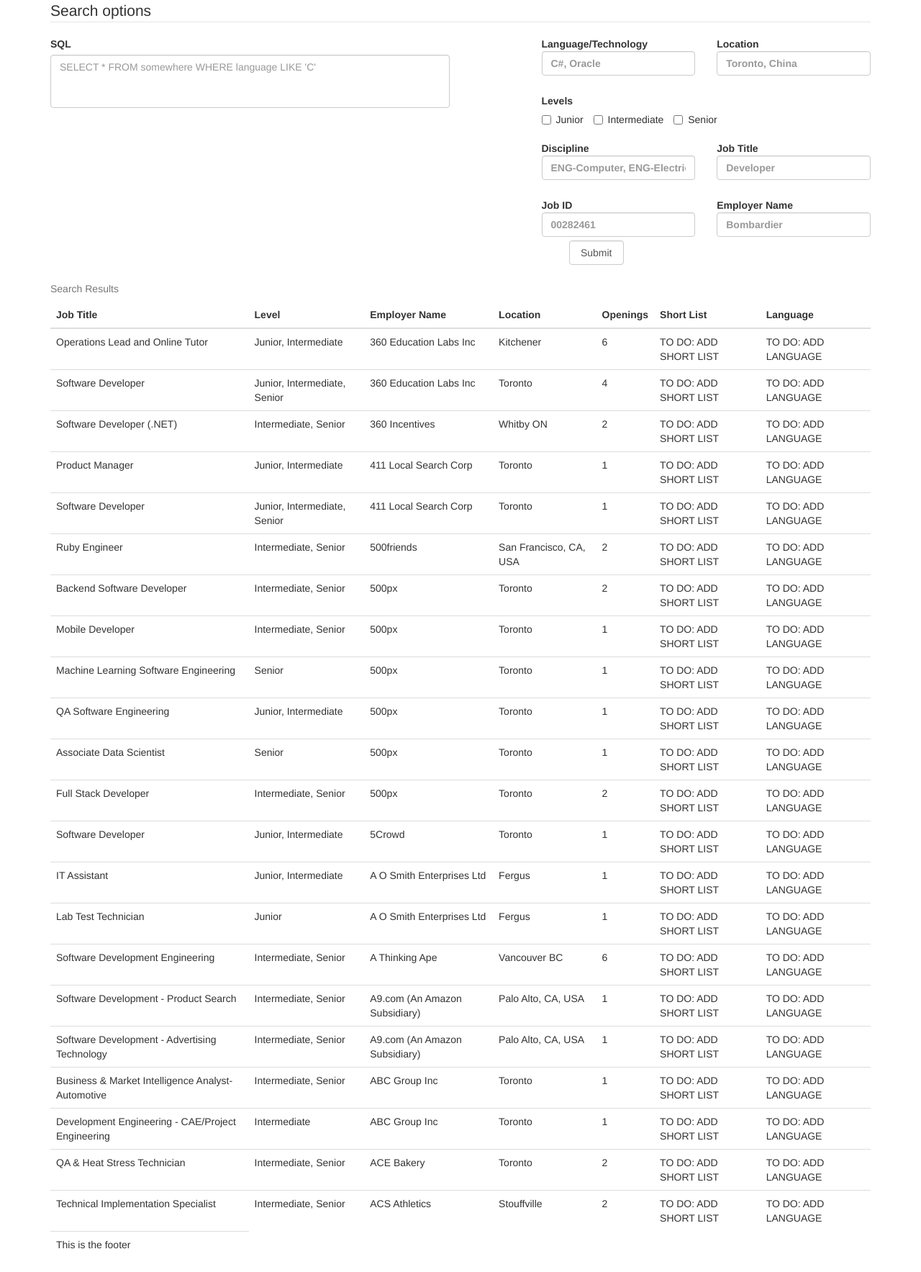
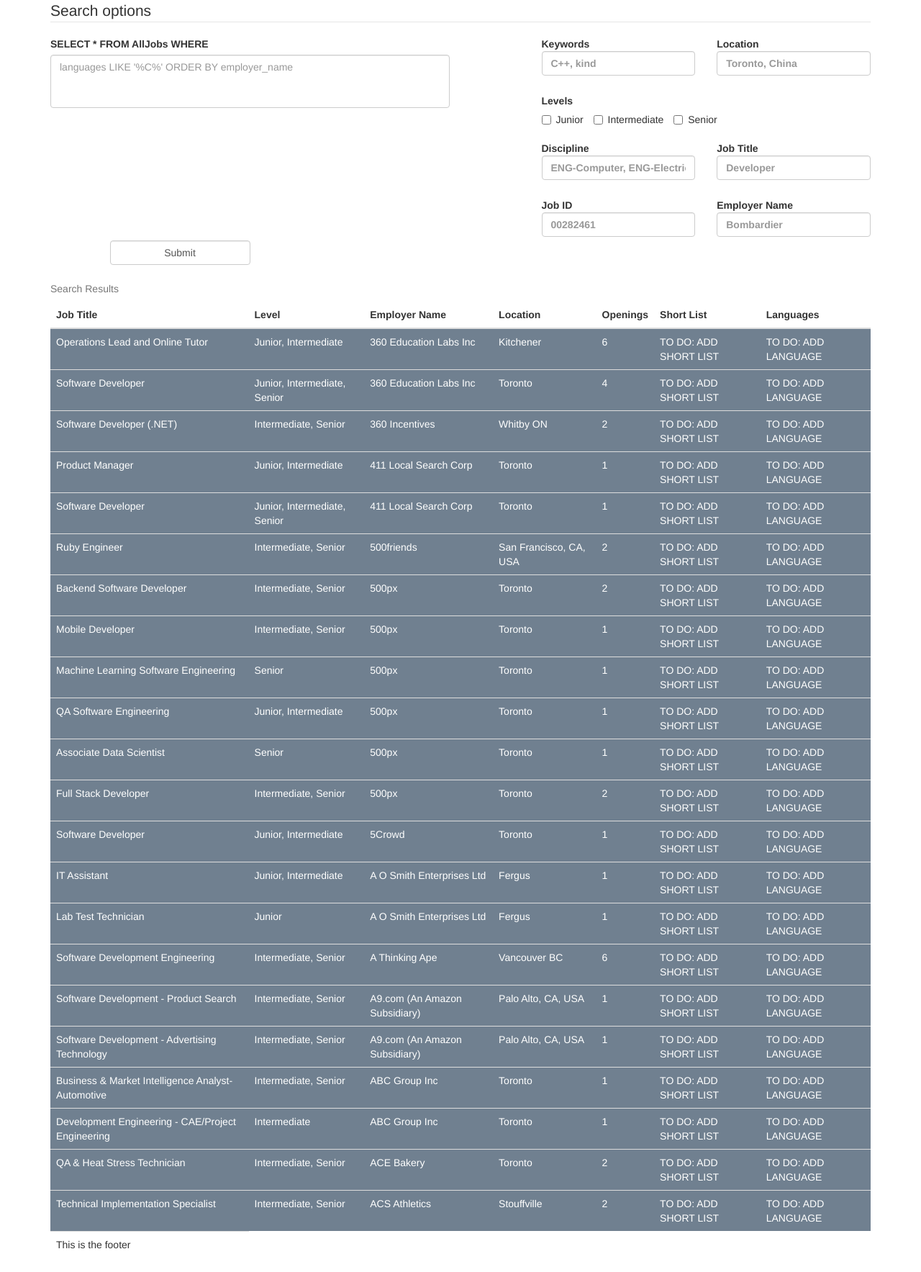
Before and after one commit to NanoBreeze/JobMine-EZSearch, a Flask app: page /jobInquiry in a window 1280 px wide. Shown: the whole page at 72% size. Run offline with Flask 2, Linux system fonts and the light colour scheme; data comes from the database, SQL or seed files in the repository; both versions use the stored data as it was after the commit; some libraries are stand-ins or nearby versions.

Commit message:
Still need to add language column

```diff
--- a/GetJobs.py
+++ b/GetJobs.py
@@ -82,6 +82,7 @@
 
         summary = summary.replace(r'\r', '')
         summary = summary.replace(r'\t', '')
+        '''
         summary = summary.replace('&nbsp;','')
 
         #change upsidedown question mark with a single quote
@@ -101,7 +102,7 @@
 
         #maintain line breaks
         summary = summary.replace(r'<br />', '\n')
-
+        '''
         print(summary)
         c.execute("INSERT INTO AllJobs(job_identifier, job_title, employer_name, unit_name, location, number_of_openings, discipline, level, hiring_support, work_term_support, comments, summary) VALUES(?,?,?,?,?,?,?,?,?,?,?,?)",
                                        (job_identifier, job_title, employer_name, unit_name, location, number_of_openings, discipline, level, hiring_support, work_term_support, comments, summary,))
--- a/Main.py
+++ b/Main.py
@@ -3,23 +3,116 @@
 
 app = Flask(__name__)
 
+#the first page user sees. Requires the user to input their JobMine credentials
 @app.route('/')
 def welcome():
     return render_template("Welcome.html")
 
+#shows the Job Inquiry page, where the user can search for jobs
 @app.route('/jobInquiry')
 def job_inquiry():
-    print("GOOD")
+    filter_words = {'sql_query': '',
+                    'job_identifier': '',
+                    'summary': '',
+                    'location' : '',
+                    'discipline' : '',
+                    'job_title': '',
+                    'employer_name' : '',
+                    'junior' : '',
+                    'intermediate' : '',
+                    'senior': ''}
+
     jobs = filterJobs.give_all_jobs()
-    print(jobs)
-    print("About to render template")
-    return render_template("JobInquiry.html", jobs = jobs)
+    return render_template("JobInquiry.html", jobs = jobs, filter_words = filter_words)
+
+#receives all search filters user posts from Job Inquiry
+#If the user typed SQL queries (sql_query is not an empty string), then we examine the SQL queries only and ignore the values in the other <input>s
+#we only examine the value of <input>s that contain content and ignore all empty <input>s
+@app.route('/submit', methods=['POST'])
+def submit():
 
 
-@app.route('/submit', methods=['POST'])
-def submit():
-    print(request.form['customSearch'])
+    filter_words = {'sql_query': request.form['sql_query'],
+                    'job_identifier': str(request.form['job_identifier']),
+                    'summary': request.form['summary'],
+                    'location' : request.form['location'],
+                    'discipline' : request.form['discipline'],
+                    'job_title': request.form['job_title'],
+                    'employer_name' : request.form['employer_name'],
+                    }
 
+    print(filter_words)
+
+    #Will contain the SQL query to be given to filterJobs.filter_by_SQL(sql_query), something else
+    query='SELECT * FROM AllJobs WHERE '
+
+    #if user typed SQL queries, then filter based on the queries user typed and ignore the values in the other <input>s
+    if request.form['sql_query']:
+        query+=request.form['sql_query']
+
+    #the user didn't type SQL queries so we examine the values in the other <input>s.
+    #If the input is not empty, we concatenate its value to an appropriate WHERE statement
+    #If more than two filters are on, then we write only one WHERE statement. Thus, once one WHERE statement already exists, we contatenate  the other filters with AND
+    else:
+
+        try:
+            if request.form['junior']:
+                filter_words['junior'] = 'junior'
+        except:
+            filter_words['junior'] = 'impossible'
+
+        try:
+            if request.form['intermediate']:
+                filter_words['intermediate'] = 'intermediate'
+        except:
+            filter_words['intermediate'] = 'impossible'
+
+        try:
+            if request.form['senior']:
+                filter_words['senior'] = 'senior'
+        except:
+                filter_words['senior'] = 'impossible'
+
+
+        query += "(level LIKE '%" + filter_words['junior'] + "%' OR level LIKE '%" + filter_words['intermediate'] + "%' OR level LIKE '%" + filter_words['senior'] + "%')"
+
+
+        #contains the other filters
+        filters = [
+            {'column_name': 'job_identifier', 'value': filter_words['job_identifier'].split(',')},
+            {'column_name': 'summary', 'value': filter_words['summary'].split(',')},
+            {'column_name': 'location', 'value': filter_words['location'].split(',')},
+            {'column_name': 'discipline', 'value':filter_words['discipline'].split(',')},
+            {'column_name': 'job_title', 'value':filter_words['job_title'].split(',')},
+            {'column_name': 'employer_name', 'value':filter_words['employer_name'].split(',')}
+        ]
+
+        #if the value for that filter doesn't exist, then user doesn't want to filter that value so do nothing with that filter.
+        #we append with AND because where has already been appended
+        for filter in filters:
+
+            # remove all trailing whitespaces in each item in a filter for accurate searches with list comprehension
+            filter['value'] = [x.strip() for x in filter['value']]
+
+            #we assume the user types in elements to filter by xxxx,yyyy OR xxxx , yyyy. Even if user plays funny business, eg, , , xxxx, y, we handle them by ignoring empty elements
+            #if the filter contains things to filter, aka, the first element is not empty (if it is, then skip that filter and go to next one)
+            #then the general filter begins with an AND statement that uses many ORs to combine each specific query.
+            if filter['value'][0]:
+                query += " AND ("
+                for val in filter['value']:
+                    #handling empty elements, eg, ,   , by ignoring them
+                    if not val:
+                        continue
+                    if val == filter['value'][0]:
+                        query += filter['column_name'] + " LIKE '%" + val + "%'"
+                    else:
+                        query += " OR " + filter['column_name'] + " LIKE '%" + val + "%'"
+                query += ")"
+
+    print(query)
+    jobs = filterJobs.filter_by_SQL(query)
+
+    return render_template("JobInquiry.html", jobs = jobs, filter_words = filter_words)
 
 # start the server with the 'run()' method
 if __name__ == '__main__':
--- a/Templates/JobInquiry.html
+++ b/Templates/JobInquiry.html
@@ -9,6 +9,22 @@
         resize:none
         }
 
+        tr.jobHeader {
+        background-color: slategray;
+        }
+
+        tr.jobHeader td {
+        color: white;
+        }
+
+        tr.jobHeader:hover {
+        background-color: gray;
+        color:yellow;
+        }
+
+        tr.jobHeader:hover td {
+        background-color: transparent; /* or #000 */
+        }
     </style>
 
 </head>
@@ -16,21 +32,21 @@
 
 
 <div class="container">
-    <form class="form-group" action="submit" method="post">
+    <form class="form-group" action="submit" method="post" id="fo">
         <fieldset>
             <legend>Search options</legend>
             <div class="row">
                 <div class="col-md-6">
-                    <label for="customSearch">SQL</label><textarea rows="3" class="form-control" id="customSearch" name="customSearch" placeholder="SELECT * FROM somewhere WHERE language LIKE 'C'"></textarea>
+                    <label for="sql_query">SELECT * FROM AllJobs WHERE</label><textarea rows="3" class="form-control" id="sql_query" name="sql_query" placeholder="languages LIKE '%C%' ORDER BY employer_name">{{ filter_words['sql_query'] }}</textarea>
                 </div>
 
                 <div class="col-md-5 col-md-offset-1">
                     <div class="row">
                         <div class="col-md-6">
-                            <label>Language/Technology <input type="text" class="form-control" name="languageTechnology" placeholder="C#, Oracle"></label>
+                            <label>Keywords<input type="text" class="form-control" name="summary" placeholder="C++, kind" value="{{ filter_words['summary'] }}"></label>
                         </div>
                         <div class="col-md-6">
-                            <label>Location<input type="text" class="form-control" name="location" placeholder="Toronto, China"></label>
+                            <label>Location<input type="text" class="form-control" name="location" placeholder="Toronto, China" value="{{ filter_words['location'] }}"></label>
                         </div>
                     </div>
                     <br />
@@ -38,48 +54,53 @@
                         <div class="col-md-12">
                             <label>Levels</label><br/>
                             <label class="checkbox-inline">
+                                {% if filter_words['junior'] == 'junior' %}
+                                <input type="checkbox" name="junior" checked>Junior
+                                {% else %}
                                 <input type="checkbox" name="junior">Junior
+                                {% endif %}
                             </label>
                             <label class="checkbox-inline">
+                                {% if filter_words['intermediate'] == 'intermediate' %}
+                                <input type="checkbox" name="intermediate" checked>Intermediate
+                                {% else %}
                                 <input type="checkbox" name="intermediate">Intermediate
+                                {% endif %}
                             </label>
                             <label class="checkbox-inline">
+                                {% if filter_words['senior'] == 'senior' %}
+                                <input type="checkbox" name="senior" checked>Senior
+                                {% else %}
                                 <input type="checkbox" name="senior">Senior
+                                {% endif %}
                             </label>
                         </div></div>
                     <br />
                     <div class="row">
                         <div class="col-md-6">
-                            <label>Discipline<input type="text" class="form-control" name="discipline" placeholder="ENG-Computer, ENG-Electrical"></label>
+                            <label>Discipline<input type="text" class="form-control" name="discipline" placeholder="ENG-Computer, ENG-Electrical" value="{{ filter_words['discipline'] }}"></label>
 
                         </div>
                         <div class="col-md-6">
-                            <label>Job Title<input type="text" class="form-control" name="jobTitle" placeholder="Developer"></label>
+                            <label>Job Title<input type="text" class="form-control" name="job_title" placeholder="Developer" value="{{ filter_words['job_title'] }}"></label>
 
                         </div>
                     </div>
                     <br />
                     <div class="row">
                         <div class="col-md-6">
-                            <label>Job ID<input type="text" class="form-control" name="jobId" placeholder="00282461"></label>
+                            <label>Job ID<input type="text" class="form-control" name="job_identifier" placeholder="00282461" value="{{ filter_words['job_identifier'] }}"></label>
                         </div>
 
                         <div class="col-md-6">
-                            <label>Employer Name<input type="text" class="form-control" name="employerName" placeholder="Bombardier"></label
+                            <label>Employer Name<input type="text" class="form-control" name="employer_name" placeholder="Bombardier" value="{{ filter_words['employer_name'] }}"></label>
                         </div>
-
-
                     </div>
-
                 </div>
 
                 <div class="col-md-2 col-md-offset-1">
                     <div class="row">
-                        <input type="submit" class="form-control" name="submit" value="Submit"/>
-                    </div>
-
-                    <div class="row">
-
+                        <input type="submit" class="form-control" name="btnSubmit" value="Submit"/>
                     </div>
                 </div>
             </div>
@@ -87,33 +108,54 @@
     </form>
 </div>
 
+
+
 <div class="container">
     <table class="table">
         <caption>Search Results</caption>
         <thead>
-            <tr>
-                <th>Job Title</th>
-                <th>Level</th>
-                <th>Employer Name</th>
-                <th>Location</th>
-                <th>Openings</th>
-                <th>Short List</th>
-                <th>Language</th>
-            </tr>
+        <tr>
+            <th onclick="submitWithOrderBy('job_title')">Job Title</th>
+            <th onclick="submitWithOrderBy('level')">Level</th>
+            <th onclick="submitWithOrderBy('employer_name')">Employer Name</th>
+            <th onclick="submitWithOrderBy('location')">Location</th>
+            <th onclick="submitWithOrderBy('number_of_openings')">Openings</th>
+            <th onclick="submitWithOrderBy('job_title')">Short List</th>
+            <th onclick="submitWithOrderBy('job_title')">Languages</th>
+        </tr>
         </thead>
         <tbody>
 
         {% for job in jobs %}
-        <tr>
+        <tr data-toggle="collapse" data-target="#{{job['job_identifier']}}" class="jobHeader">
             <td> {{ job['job_title'] }} </td>
             <td> {{ job['level'] }} </td>
             <td> {{ job['employer_name'] }} </td>
             <td> {{ job['location'] }} </td>
             <td> {{ job['number_of_openings'] }} </td>
             <td> {{ job['shortlist'] }} </td>
-            <td> {{ job['language'] }} </td>
+            <td> {{ job['languages'] }} </td>
+        </tr>
+        <tr id="{{job['job_identifier']}}" class="collapse">
+            <td colspan="7">
+                <div class="container" style="background-color: lightgoldenrodyellow">
+                    <div class="row">
+                        <div class="col-md-2">
+                            <p><b>Job ID:</b> <br />{{job['job_identifier']}}</p>
+                            <p><b>Unit Name:</b> <br />{{job['unit_name']}}</p>
+                            <p><b>Disciplines:</b> <br />{{job['discipline']}}</p>
+                            <p><b>Hiring Support:</b> <br />{{job['hiring_support']}}</p>
+                            <p><b>Work Term Support:</b> <br />{{job['work_term_support']}}</p>
+                        </div>
+                        <div class="col-md-10">
+                            {{job['summary']|safe}}<br><br> <p><b>Comments:</b>{{job['comments']}}</p>
+                        </div>
+                    </div>
+                </div>
+            </td>
         </tr>
         {% endfor %}
+
 
         </tbody>
         <tfoot>
@@ -131,6 +173,14 @@
 <script src="https://maxcdn.bootstrapcdn.com/bootstrap/3.3.6/js/bootstrap.min.js"></script>
 
 <script>
+
+function submitWithOrderBy(orderByParameter){
+    console.log("HEY");
+    document.forms[0].elements.orderByInput.value = orderByParameter
+    document.forms[0].submit();
+}
+
+
 var pieData = [
 	{
 		value: 20,
@@ -149,12 +199,10 @@
 		color : "#FFEA88"
 	}
 ];
-
 var pieOptions = {
 	segmentShowStroke : false,
 	animateScale : true
 }
-
 var countries= document.getElementById("countries").getContext("2d");
 new Chart(countries).Pie(pieData, pieOptions);
 </script>
```
Also changed, not shown: filterJobs.py (+29 -5 lines), jobs.db.
